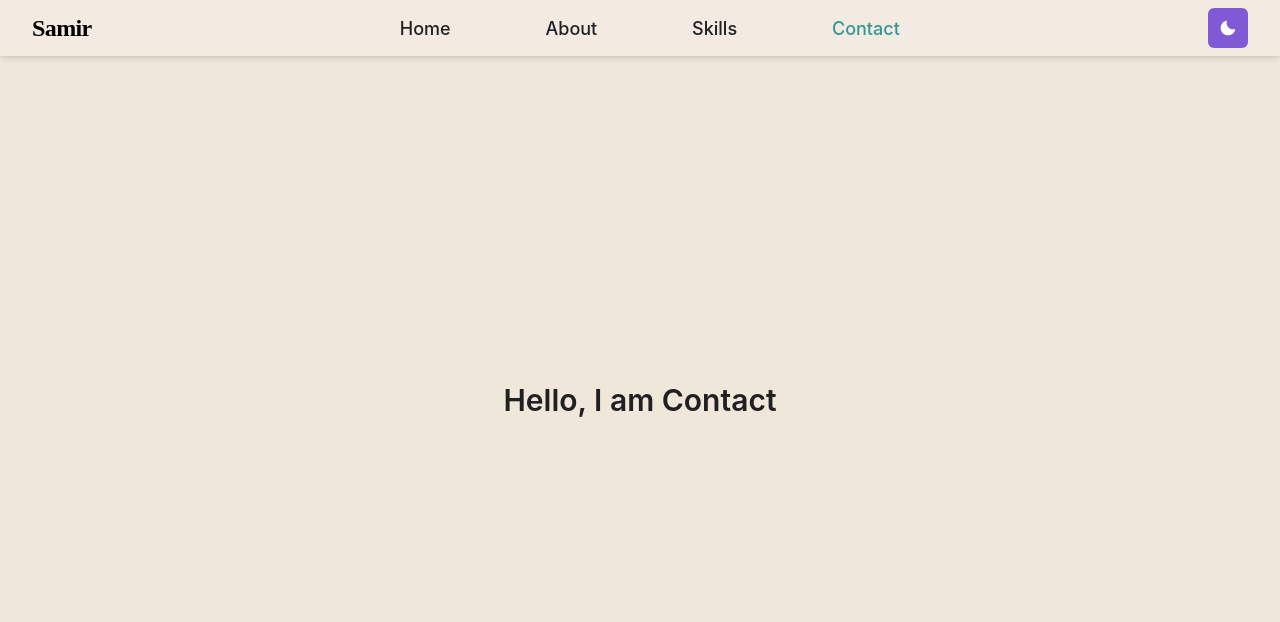
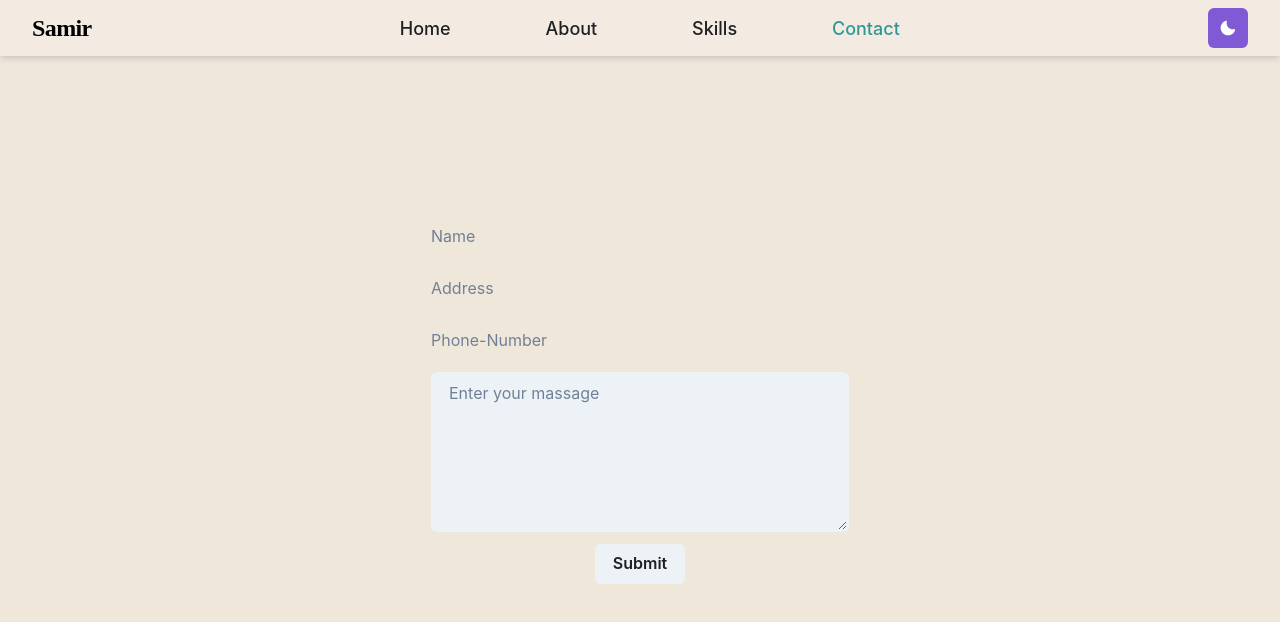
Before and after one commit to Samiroutlook/Samir, a React (Vite) app: page /contact in a window 1280 px wide. Shown: the top 622 px of the page. Built offline with nearby package versions, Linux system fonts and the light colour scheme.

Commit message:
about full completed

```diff
--- a/src/Components/Pages/Contact.jsx
+++ b/src/Components/Pages/Contact.jsx
@@ -1,22 +1,63 @@
 import React from "react";
-import { Grid } from "@chakra-ui/react";
+import {
+  Grid,
+  Button,
+  Input,
+  Stack,
+  Flex,
+  Textarea,
+  Box,
+  useColorModeValue,
+} from "@chakra-ui/react";
 import { motion } from "framer-motion";
 
 function Contact() {
+  const transparent = useColorModeValue("transparent.502", "transparent.50");
+
   return (
     <motion.div
       initial={{ opacity: 0 }}
       animate={{ opacity: 1 }}
       transition={{ duration: 0.5, ease: "easeOut" }}
     >
-      <Grid
-        placeItems={"center"}
+      <Flex
+        w={"full"}
         h={"100vh"}
-        fontSize={["2xl", "3xl", "3xl"]}
-        fontWeight={600}
+        justifyContent={"center"}
+        alignItems={"center"}
       >
-        Hello, I am Contact
-      </Grid>
+        <Stack spacing={3} w={"450px"} px={4}>
+          <Input
+            w={"full"}
+            sx={{ transition: "all 0.1s ease-in-out" }}
+            variant="flushed"
+            placeholder="Name"
+          />
+          <Input
+            w={"full"}
+            sx={{ transition: "all 0.1s ease-in-out" }}
+            variant="flushed"
+            placeholder="Address"
+          />
+          <Input
+            w={"full"}
+            sx={{ transition: "all 0.1s ease-in-out" }}
+            variant="flushed"
+            placeholder="Phone-Number"
+          />
+          <Textarea
+            w={"full"}
+            sx={{ transition: "all 0.1s ease-in-out" }}
+            variant="filled"
+            h={"20vh"}
+            textAlign={"top"}
+            placeholder="Enter your massage"
+          />
+          <Button w={"90px"} mx={"auto"}>
+            Submit
+          </Button>
+        </Stack>
+      </Flex>
     </motion.div>
   );
 }
```
